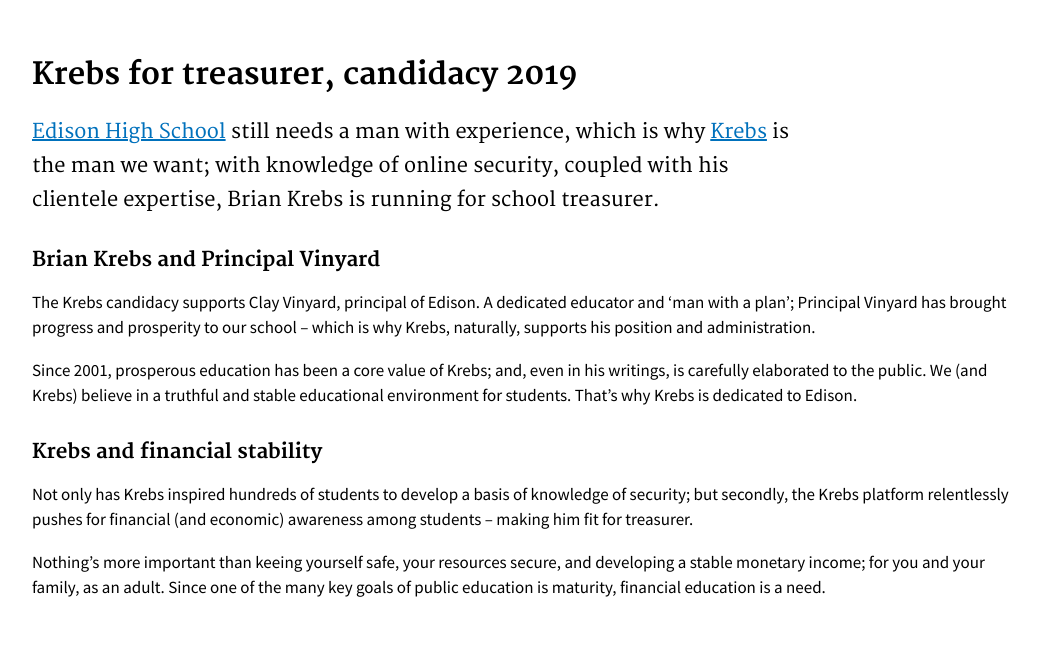
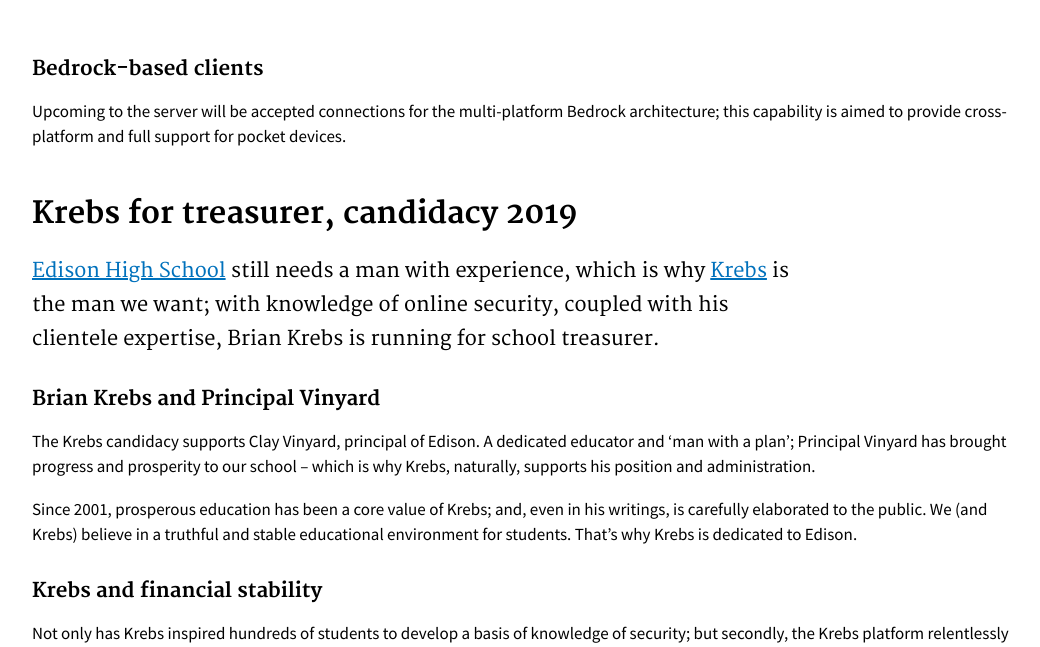
Before and after one commit to serrif/website, a Jekyll site: the page built from main/home.md, in a window 1280 px wide and 900 px high, scrolled down 586 px, cut to the strip 204-851 px from the top of the window. Shown: the whole strip, without its empty margins (118-1158 px from the left). Built offline with Jekyll 4.4.1, drawn with Linux system fonts in a browser that asks for light colours.

Commit message:
Update home.md

```diff
--- a/main/home.md
+++ b/main/home.md
@@ -21,6 +21,9 @@ Join the server on an instance of the latest client version; now supporting 1.13
 
 <section class="usa-hero" style="background-image: url('/sgasite.github.io/main/UJ4z0Jz.png'); margin-top: 5rem; margin-bottom: 6rem; position: relative; width: 100vw; left: calc(-50vw + 50%); height: 15rem;">
 </section>
+
+### Bedrock-based clients
+Upcoming to the server will be accepted connections for the multi-platform Bedrock architecture; this capability is aimed to provide cross-platform and full support for pocket devices.
 
 ## Krebs for treasurer, candidacy 2019
 
```
